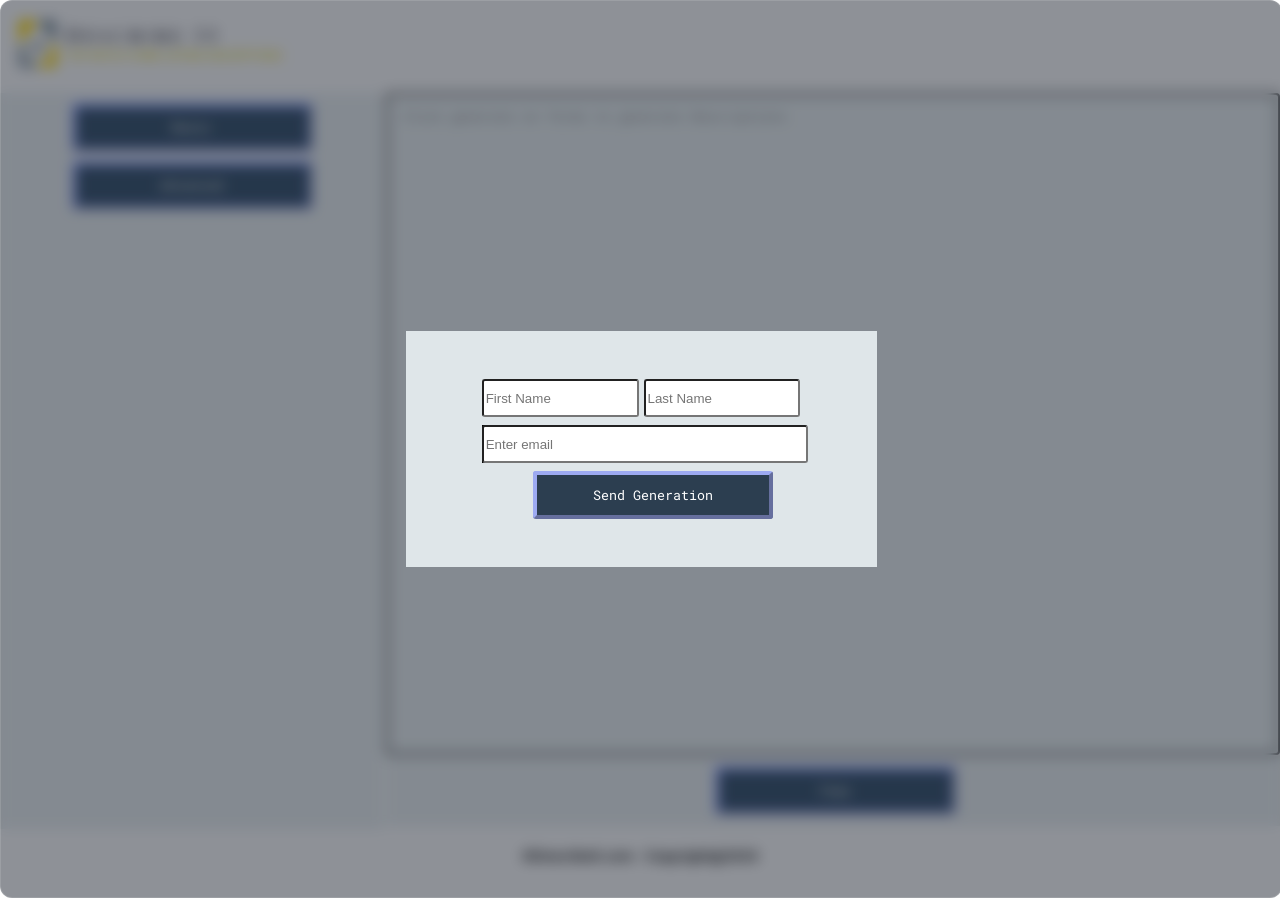
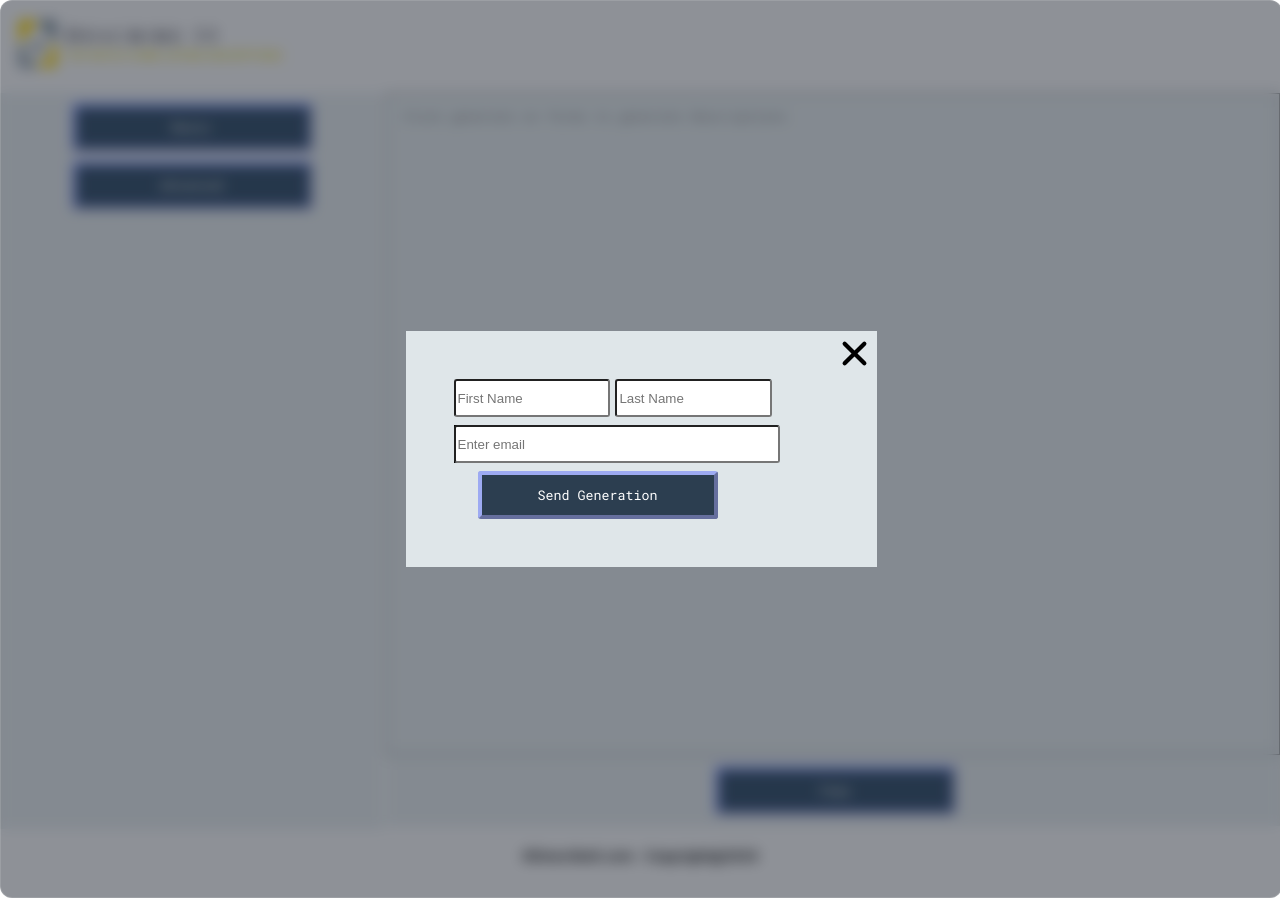
Before and after one commit to Describeitt/Describeit-react-1.0, a React (Create React App) app: page / in a window 1280 px wide. Both pictures are taken after a click on the button "Copy". Built offline with nearby package versions, Linux system fonts and the light colour scheme.

Commit message:
changes on modal and copy logic

```diff
--- a/src/App.js
+++ b/src/App.js
@@ -6,6 +6,7 @@ import NavBar from './components/NavBar/NavBar';
 import Navigations from './components/Navigation/Navigations';
 import Footer from './components/Footer/Footer';
 import UserDetail from './components/UserDetail/UserDetail';
+import { IoClose } from "react-icons/io5";
 
 function App() {
   const [opendet, setOpenDet] = useState(false)
@@ -28,7 +29,7 @@ function App() {
       {
         opendet &&
         <div className='blur'>
-          <UserDetail onSendGeneration={toggleOpenDet}/>
+          <UserDetail onSendGeneration={copyGenerated} onCloseButton={toggleOpenDet}/>
         </div>
       }
       <NavBar />
@@ -37,7 +38,7 @@ function App() {
         <div className='user-gen'>
           <Generations/>
           <div className='btn-div'>
-          <button className='Navi-gen-btn laptop' onClick={copyGenerated}>Copy</button>
+          <button className='Navi-gen-btn laptop' onClick={toggleOpenDet}>Copy</button>
           </div>
           </div>
       </div>
--- a/src/components/UserDetail/UserDetail.css
+++ b/src/components/UserDetail/UserDetail.css
@@ -3,8 +3,15 @@
     padding:3rem;
     display: flex;
     align-items: center;
+    position: relative;
     justify-content: center;
     flex-direction: column;
+}
+.udclose{
+    position: absolute;
+    top:0;
+    color:black;
+    right:0;
 }
 .namebox{
     margin:0px;
--- a/src/components/UserDetail/UserDetail.js
+++ b/src/components/UserDetail/UserDetail.js
@@ -1,20 +1,35 @@
-import React from 'react'
-import '../UserDetail/UserDetail.css'
+import React from 'react';
+import '../UserDetail/UserDetail.css';
+import { IoClose } from "react-icons/io5";
+import { useForm } from 'react-hook-form';
 
-function UserDetail({ onSendGeneration }) {
-    const handleSendGeneration = () => {
+
+function UserDetail({ onSendGeneration, onCloseButton }) {
+  const { register, handleSubmit, formState: { errors } } = useForm();
+
+    const handleSendGeneration = (data) => {
+      console.log(data)
+
         onSendGeneration();
-      };
-  return (
-    <div className="userdetail-container">
-        <div className="names">
-            <input className="namebox" type='textbox' placeholder='First Name'/>
-            <input className="namebox" type='textbox' placeholder='Last Name'/>
+    };
+
+    const closeModal = () => {
+        onCloseButton();
+    };
+
+    return (
+        <div className="userdetail-container">
+            <form onSubmit={handleSubmit(handleSendGeneration)}>
+                <i className="udclose"><IoClose onClick={closeModal} size="45px"/></i>
+                <div className="names">
+                    <input required {...register("firstName")} className="namebox" type='text' placeholder='First Name'/>
+                    <input required {...register("lastName")}className="namebox" type='text' placeholder='Last Name'/>
+                </div>
+                <div required className='email-div'><input className='emailbox' type="email" placeholder='Enter email'/></div>
+                <input {...register("emailToSend")} className='send-btn' type='submit' value='Send Generation'/>
+            </form>
         </div>
-        <div className='email-div'><input className='emailbox' type="email" placeholder='Enter email'/></div>
-        <input className='send-btn' type='submit' onClick={handleSendGeneration} value='Send Generation'/>
-    </div>
-  )
+    );
 }
 
-export default UserDetail
+export default UserDetail;
```
